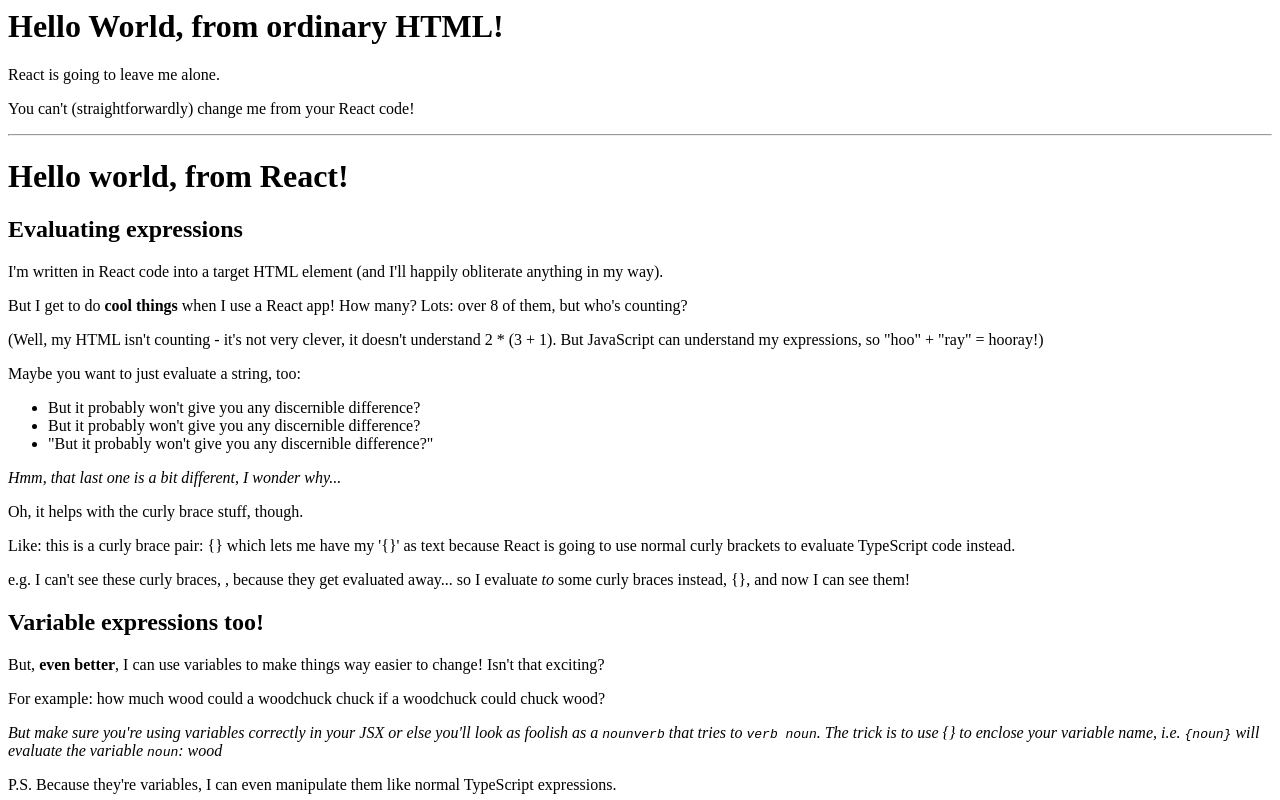
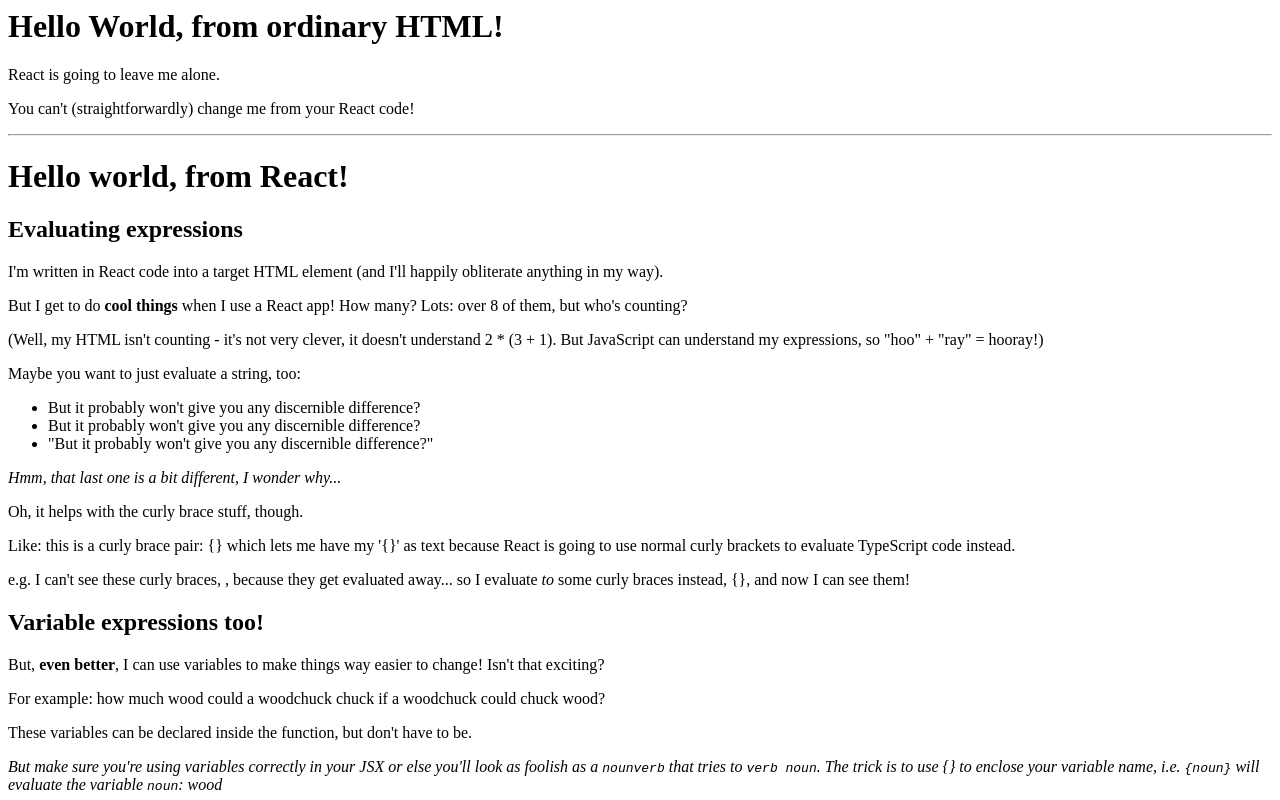
Before and after one commit to WeAreAcademy/mark-react-proj--meet-react, a React (Create React App) app: page / in a window 1280 px wide. Shown: the top 800 px of the page. Built offline with nearby package versions, Linux system fonts and the light colour scheme.

Commit message:
Add demonstration of scoping

```diff
--- a/src/index.tsx
+++ b/src/index.tsx
@@ -4,6 +4,7 @@
 const adjective = "exciting";
 const noun = "wood";
 const verb = "chuck";
+const declarationLocation = "outside the function";
 
 // as well as ordinary functions
 function addNoiseToString(str: string): string {
@@ -27,6 +28,7 @@
  */
 function MyFirstReactComponent() {
   const yesYouCanUseVariablesHereToo = "hakuna matata";
+  const declarationLocation = "inside the function";
   const names = ["Timone", "Pumba"];
   const doObjectsWorkToo = {
     answer: "yes",
@@ -85,6 +87,10 @@
         For example: how much {noun} could a {noun}
         {verb} {verb} if a {noun}
         {verb} could {verb} {noun}?
+      </p>
+      <p>
+        These variables can be declared {declarationLocation}, but don't have to
+        be.
       </p>
       <p>
         <i>
```
